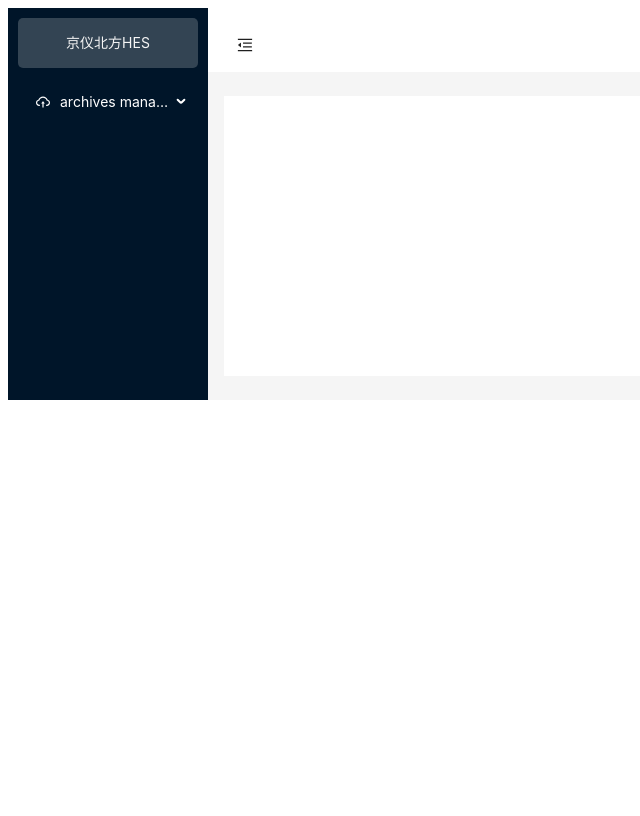
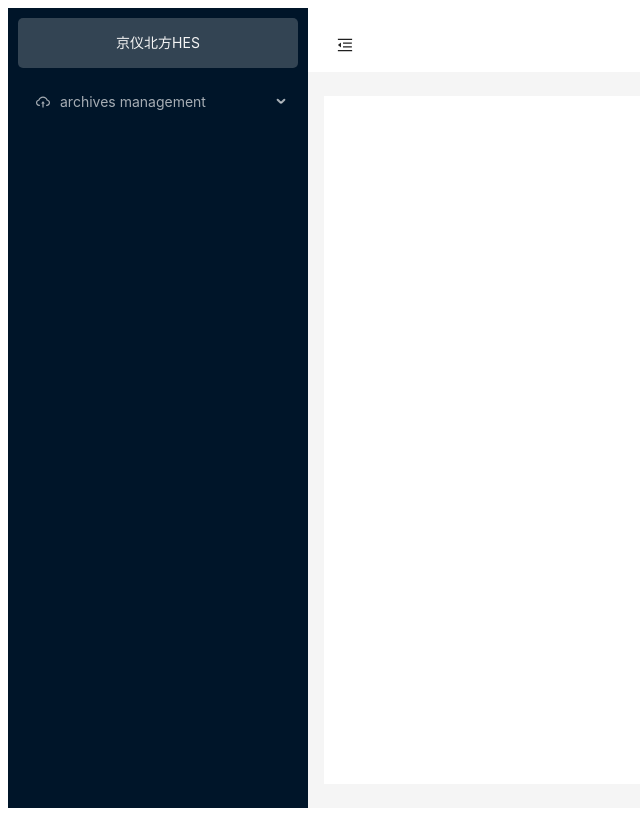
Before and after one commit to warriorhj/Hes, a Next.js app: page /home in a window 1280 px wide. Shown: the whole page, without its empty margins (0-640 px from the left). Built offline with nearby package versions, Linux system fonts and the light colour scheme.

Commit message:
feat:table操作交互

```diff
--- a/src/app/home/layout.tsx
+++ b/src/app/home/layout.tsx
@@ -4,8 +4,8 @@
  * @Author: Hao
  * @Date: 2023-07-14 13:34:07
  * @LastEditors: Hao
- * @LastEditTime: 2023-07-14 13:38:47
- * @FilePath: \hes\src\app\home\layout.tsx
+ * @LastEditTime: 2023-07-14 20:58:59
+ * @FilePath: \Hes\src\app\home\layout.tsx
  */
 'use client'
 import React, { useState, useEffect } from 'react';
@@ -20,9 +20,29 @@ import {
 } from '@ant-design/icons';
 import { Layout, Menu, Button, theme, Table, Tag, Space } from 'antd';
 import * as dayjs from 'dayjs';
+import { useRouter } from 'next/navigation';
 import type {ColumnsType} from 'antd/es/table';
+import type { MenuProps } from 'antd';
 import  './page.css'
 const { Header, Sider, Content } = Layout;
+
+const items: MenuProps['items'] = [
+  {
+    key: 'management',
+    icon: <CloudUploadOutlined />,
+    label: 'archives management',
+    children: [{
+      key: 'meterInfo',
+      label: 'meterInfo',
+      icon: <SlidersOutlined />
+    },{
+      key: 'dcuInfo',
+      label: 'dcuInfo',
+      icon: <SlidersOutlined />
+    }]
+  }
+]
+
 
 export default function ContentLayout({
     children
@@ -35,30 +55,25 @@ export default function ContentLayout({
         token: { colorBgContainer },
     } = theme.useToken();
 
+    const router = useRouter();
+
+    const handleClick = (e: any) => {
+      router.push(`/home/${e.key}`)
+      // console.log(e, router)
+    }
+
+
+
     return (
-        <Layout>
-        <Sider trigger={null} collapsible collapsed={collapsed}>
+        <Layout style={{minHeight:'100vh'}}>
+        <Sider trigger={null} collapsible collapsed={collapsed} width={300}>
           <div className="demo-logo-vertical">京仪北方HES</div>
           <Menu
             theme="dark"
             mode="inline"
             defaultSelectedKeys={['1']}
-            items={[
-              {
-                key: '1',
-                icon: <CloudUploadOutlined />,
-                label: 'archives management',
-                children: [{
-                  key: 'meterInfo',
-                  label: 'meterInfo',
-                  icon: <SlidersOutlined />
-                },{
-                  key: 'dcuInfo',
-                  label: 'dcuInfo',
-                  icon: <SlidersOutlined />
-                }]
-              }
-            ]}
+            items={items}
+            onClick={handleClick}
           />
         </Sider>
         <Layout>
--- a/src/app/home/meterInfo/page.tsx
+++ b/src/app/home/meterInfo/page.tsx
@@ -4,11 +4,11 @@
  * @Author: Hao
  * @Date: 2023-07-14 13:42:53
  * @LastEditors: Hao
- * @LastEditTime: 2023-07-14 17:41:33
- * @FilePath: \hes\src\app\home\meterInfo\page.tsx
+ * @LastEditTime: 2023-07-15 00:25:10
+ * @FilePath: \Hes\src\app\home\meterInfo\page.tsx
  */
 'use client'
-import {useState, useEffect} from 'react'
+import {useState, useEffect, useRef, createRef} from 'react'
 import {Table, Tag, Space, Input, Button, Modal, Form} from "antd";
 import type {ColumnsType} from 'antd/es/table';
 import * as dayjs from 'dayjs';
@@ -21,56 +21,64 @@ interface MeterType {
     metermode: number
 }
 
+
+
+// const dataSource: MeterType[] = ;
+
+
+const meterInfo: React.FC = () =>{
+
     const columns: ColumnsType<MeterType> = [
         {
             title: 'meterno',
             dataIndex: 'meterno',
             key: 'meterno',
+            align: 'center',
         },
         {
             title: 'protocol',
             dataIndex: 'protocol',
             key: 'protocol',
+            align: 'center',
             render: (val) => <Tag>{val || '-'}</Tag>
         },
         {
             title: 'builddata',
             dataIndex: 'builddata',
             key: 'builddata',
+            align: 'center',
             render: (val) => dayjs(val).format("YYYY-MM-DD HH:mm:ss")
         },
         {
             title: 'metertype',
             key: 'metertype',
             dataIndex: 'metertype',
+            align: 'center',
             render: (val) => <Tag>{val}</Tag>
         },
         {
             title: 'metermode',
             key: 'metermode',
             dataIndex: 'metermode',
+            align: 'center',
             render: (val) => <Tag>{val}</Tag>
         },
         {
             title: 'Operation',
             key: 'action',
             dataIndex: 'action',
+            align: 'center',
             render: (_, record) => (
             <Space size="middle">
-            <a>Change</a>
-            <a>Delete</a>
-            <a>ReadData</a>
-            <a>SendToken</a>
-            <a>Action</a>
+                <Button type='link' onClick={() => handleChangeMeter(record)}>Change</Button>
+                <Button type='link'>Delete</Button>
+                <Button type='link'>ReadData</Button>
+                <Button type='link'>SendToken</Button>
+                <Button type='link'>Action</Button>
             </Space>
             ),
         }
     ]
-
-// const dataSource: MeterType[] = ;
-
-
-const meterInfo: React.FC = () =>{
 
     // 查询Input框
     const [meterQuery, setmeterQuery] = useState('');
@@ -131,12 +139,44 @@ const meterInfo: React.FC = () =>{
     };
 
     const handleChange = (value: any)=>{
-        console.log(value.target.value)
+        // console.log(value.target.value)
         // 搜索产品进行更新table列表
+        setmeterQuery(value.target.value)
     }
 
     const handleBatchDelete = () =>{
         console.log('批量删除ID', selectedRowKeys);
+    }
+
+    const inputRef = createRef();
+    const [modelTitle, setModelTitle] = useState('');
+
+    // 查询接口
+    const handleQuery = () =>{
+        // 请求
+
+        setmeterQuery('')
+    }
+
+    // 添加meter按钮
+    const handleAddMeter = () =>{
+        setIsModalOpen(true)
+        setModelTitle('Add Meter')
+    }
+
+    // table中的修改按钮
+    const handleChangeModal = () =>{
+        setIsModalOpen(true)
+        setModelTitle('Change Meter')
+    }
+
+    // 修改meter按钮
+    const handleChangeMeter = (value: any) =>{
+        // 打开对话框，设置form的值
+
+        setIsModalOpen(true)
+        form.setFieldsValue(value)
+        // console.log(value)
     }
 
     useEffect(() => {
@@ -147,14 +187,13 @@ const meterInfo: React.FC = () =>{
 
 
 
-
     return (
         <>
             <div>
-                {/* <input value={meterQuery} onChange={handleChange} /> */}
-                <Input placeholder="meterno" onChange={handleChange} style={{width: 150, margin: 10}}/>
-                <Button type='default' >Query</Button>
-                <Button type='primary'onClick={()=>setIsModalOpen(true)}>Add</Button>
+                {/* <input value={meterQuery} onChange={handleChange} style={{borderRadius:5, height: 30}}/> */}
+                <Input value={meterQuery} placeholder='meterno' onChange={handleChange} style={{width: 150, margin: 10}}/>
+                <Button type='default' onClick={handleQuery}>Query</Button>
+                <Button type='primary'onClick={handleAddMeter}>Add</Button>
                 <Button type='primary' danger disabled={isDisable} onClick={handleBatchDelete}>Batch delete</Button>
             </div>
             <Table
@@ -164,7 +203,7 @@ const meterInfo: React.FC = () =>{
                 rowKey={(record)=>record.meterno}
             >
             </Table>
-            <Modal title="Add Meter" open={isModalOpen} onOk={handleOk} onCancel={handleCancel}>
+            <Modal title={modelTitle} open={isModalOpen} onOk={handleOk} onCancel={handleCancel}>
                 <Form
                     name="basic"
                     labelCol={{ span: 6 }}
```
Lines whose indentation alone changed are shown as unchanged.
